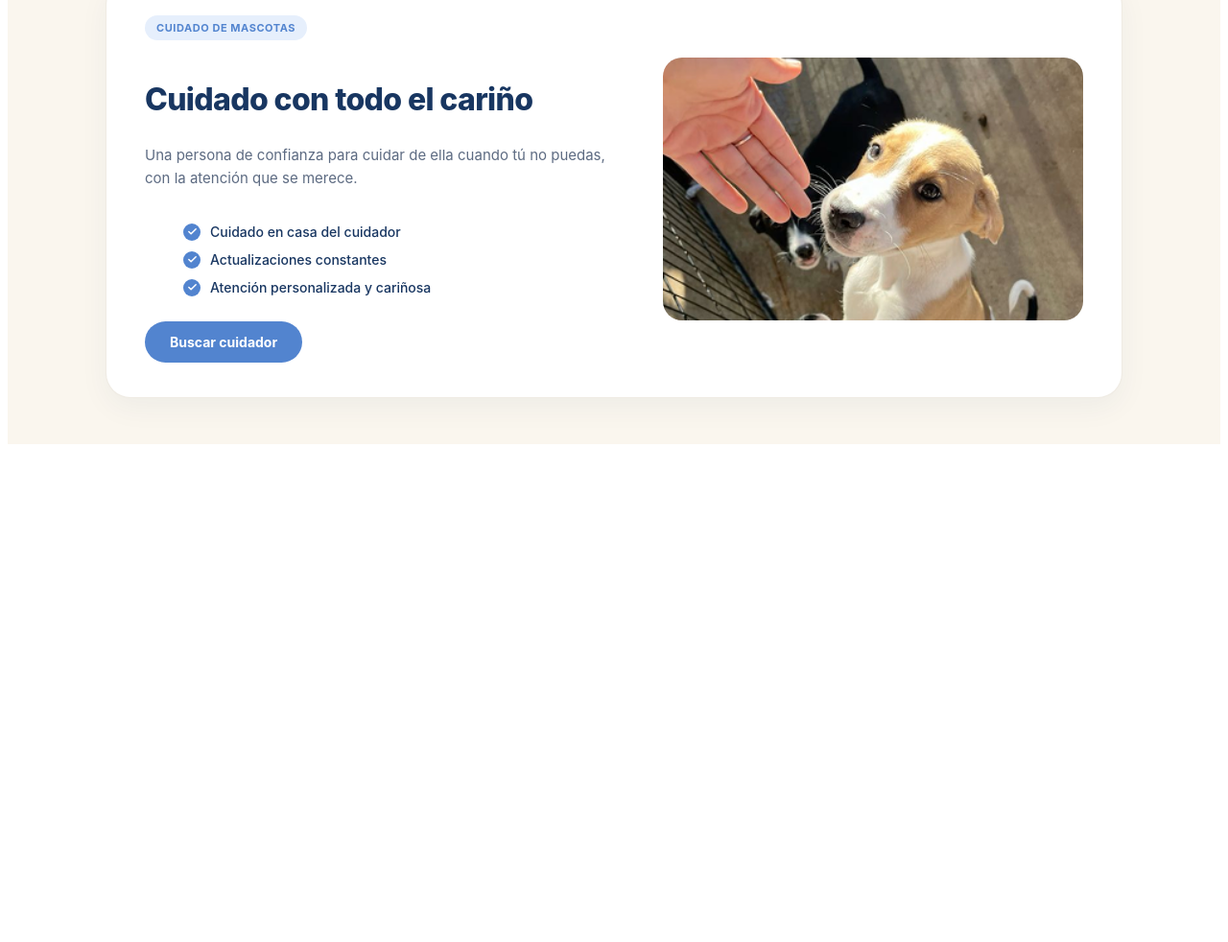
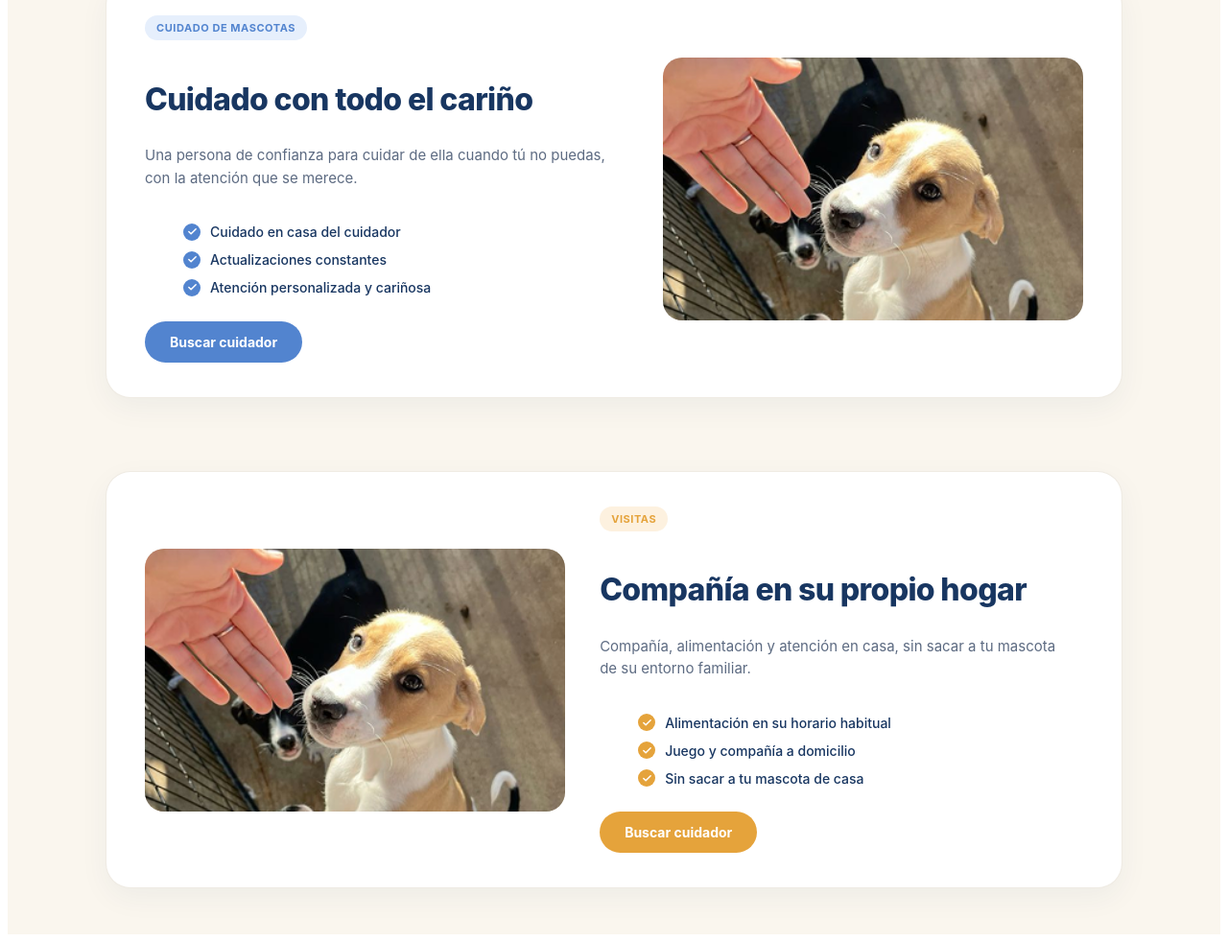
Before and after one commit to raquelgonzales-droid/woofly, a plain HTML site: page comofunciona.html in a window 1280 px wide. Shown: the part 923-1905 px from the top of the page at 96% size. Before the commit the page ends 1394 px from the top, so only its background shows below. Drawn offline with Linux system fonts and the light colour scheme.

Commit message:
Agrego seccion Visitas en comofunciona.html

```diff
--- a/comofunciona.html
+++ b/comofunciona.html
@@ -18,6 +18,7 @@
   <link rel="stylesheet" href="css/style.css">
   <link rel="stylesheet" href="paso-elige.css">
   <link rel="stylesheet" href="cuidado-mascotas.css">
+  <link rel="stylesheet" href="visitas-hogar.css">
 </head>
 
 <body>
@@ -190,6 +191,63 @@
         </article>
       </div>
     </section>
+    <!-- SERVICIO: VISITAS A DOMICILIO -->
+    <section class="visits-service-section" aria-labelledby="visitas-hogar-titulo">
+      <div class="visits-service-container">
+        <article class="visits-service-card">
+          <div class="visits-service-media">
+            <img
+              src="visita.jpg"
+              alt="Mascota descansando y recibiendo cariño en su propio hogar"
+              class="visits-service-img"
+            />
+          </div>
+
+          <div class="visits-service-content">
+            <span class="visits-service-badge">VISITAS</span>
+
+            <h2 id="visitas-hogar-titulo" class="visits-service-title">
+              Compañía en su propio hogar
+            </h2>
+
+            <p class="visits-service-description">
+              Compañía, alimentación y atención en casa, sin sacar a tu mascota de su entorno familiar.
+            </p>
+
+            <ul class="visits-service-features">
+              <li class="visits-service-feature-item">
+                <span class="visits-service-check" aria-hidden="true">
+                  <svg width="11" height="11" viewBox="0 0 24 24" fill="none" stroke="currentColor" stroke-width="3.2" stroke-linecap="round" stroke-linejoin="round">
+                    <polyline points="20 6 9 17 4 12"></polyline>
+                  </svg>
+                </span>
+                <span>Alimentación en su horario habitual</span>
+              </li>
+
+              <li class="visits-service-feature-item">
+                <span class="visits-service-check" aria-hidden="true">
+                  <svg width="11" height="11" viewBox="0 0 24 24" fill="none" stroke="currentColor" stroke-width="3.2" stroke-linecap="round" stroke-linejoin="round">
+                    <polyline points="20 6 9 17 4 12"></polyline>
+                  </svg>
+                </span>
+                <span>Juego y compañía a domicilio</span>
+              </li>
+
+              <li class="visits-service-feature-item">
+                <span class="visits-service-check" aria-hidden="true">
+                  <svg width="11" height="11" viewBox="0 0 24 24" fill="none" stroke="currentColor" stroke-width="3.2" stroke-linecap="round" stroke-linejoin="round">
+                    <polyline points="20 6 9 17 4 12"></polyline>
+                  </svg>
+                </span>
+                <span>Sin sacar a tu mascota de casa</span>
+              </li>
+            </ul>
+
+            <a href="encontrar.html" class="visits-service-btn">Buscar cuidador</a>
+          </div>
+        </article>
+      </div>
+    </section>
   </main>
 
 </body>
--- /dev/null
+++ b/visitas-hogar.css
@@ -0,0 +1,149 @@
+/* Estilos para la sección: Visitas - Compañía en su propio hogar */
+.visits-service-section {
+  background-color: #faf6ee;
+  padding: 28px 24px 48px;
+  font-family: "Plus Jakarta Sans", -apple-system, BlinkMacSystemFont, "Segoe UI", Roboto, sans-serif;
+}
+
+.visits-service-container {
+  max-width: 1060px;
+  margin: 0 auto;
+}
+
+/* Tarjeta horizontal principal */
+.visits-service-card {
+  background-color: #ffffff;
+  border-radius: 26px;
+  padding: 36px 40px;
+  display: grid;
+  grid-template-columns: minmax(0, 1fr) minmax(0, 1.15fr);
+  align-items: center;
+  gap: 36px;
+  box-shadow: 0 10px 30px rgba(24, 54, 97, 0.05);
+  border: 1px solid rgba(231, 225, 213, 0.65);
+}
+
+/* Columna izquierda: imagen de mascota en casa */
+.visits-service-media {
+  width: 100%;
+  aspect-ratio: 16 / 10;
+  border-radius: 20px;
+  overflow: hidden;
+  background-color: #ebe5d8;
+}
+
+.visits-service-img {
+  width: 100%;
+  height: 100%;
+  object-fit: cover;
+  display: block;
+}
+
+/* Columna derecha: información y botón */
+.visits-service-content {
+  display: flex;
+  flex-direction: column;
+  align-items: flex-start;
+}
+
+.visits-service-badge {
+  display: inline-block;
+  background-color: #fdf1df;
+  color: #e5a33b;
+  font-size: 11px;
+  font-weight: 700;
+  letter-spacing: 0.05em;
+  text-transform: uppercase;
+  padding: 6px 12px;
+  border-radius: 9999px;
+  margin-bottom: 16px;
+}
+
+.visits-service-title {
+  font-size: 32px;
+  font-weight: 800;
+  line-height: 1.2;
+  color: #183661;
+  letter-spacing: -0.02em;
+  margin-bottom: 12px;
+}
+
+.visits-service-description {
+  font-size: 15px;
+  font-weight: 400;
+  line-height: 1.55;
+  color: #5d6b82;
+  max-width: 480px;
+  margin-bottom: 20px;
+}
+
+/* Lista de beneficios con check dorado/ámbar */
+.visits-service-features {
+  list-style: none;
+  display: flex;
+  flex-direction: column;
+  gap: 11px;
+  margin-bottom: 26px;
+}
+
+.visits-service-feature-item {
+  display: flex;
+  align-items: center;
+  gap: 10px;
+  font-size: 14px;
+  font-weight: 500;
+  color: #183661;
+}
+
+.visits-service-check {
+  flex-shrink: 0;
+  display: inline-flex;
+  align-items: center;
+  justify-content: center;
+  width: 18px;
+  height: 18px;
+  border-radius: 50%;
+  background-color: #e5a33b;
+  color: #ffffff;
+}
+
+/* Botón principal */
+.visits-service-btn {
+  display: inline-flex;
+  align-items: center;
+  justify-content: center;
+  background-color: #e5a33b;
+  color: #ffffff;
+  text-decoration: none;
+  font-size: 14px;
+  font-weight: 700;
+  padding: 13px 26px;
+  border-radius: 9999px;
+  transition: background-color 0.2s ease, transform 0.15s ease;
+}
+
+.visits-service-btn:hover {
+  background-color: #d29028;
+  transform: translateY(-1px);
+}
+
+.visits-service-btn:active {
+  transform: translateY(0);
+}
+
+/* Adaptación para tablet y celular */
+@media (max-width: 860px) {
+  .visits-service-card {
+    grid-template-columns: 1fr;
+    padding: 28px 22px;
+    gap: 24px;
+  }
+
+  .visits-service-media {
+    aspect-ratio: 16 / 11;
+  }
+
+  .visits-service-title {
+    font-size: 26px;
+  }
+}
```
